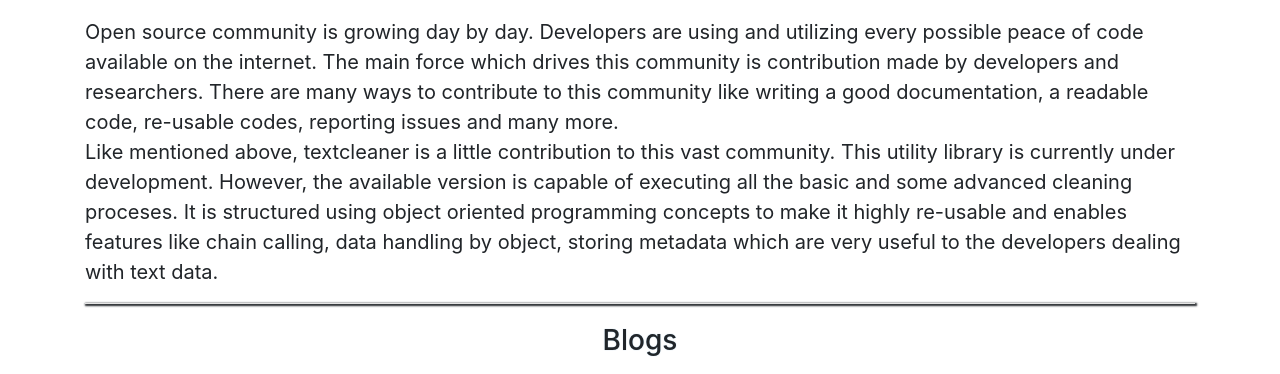
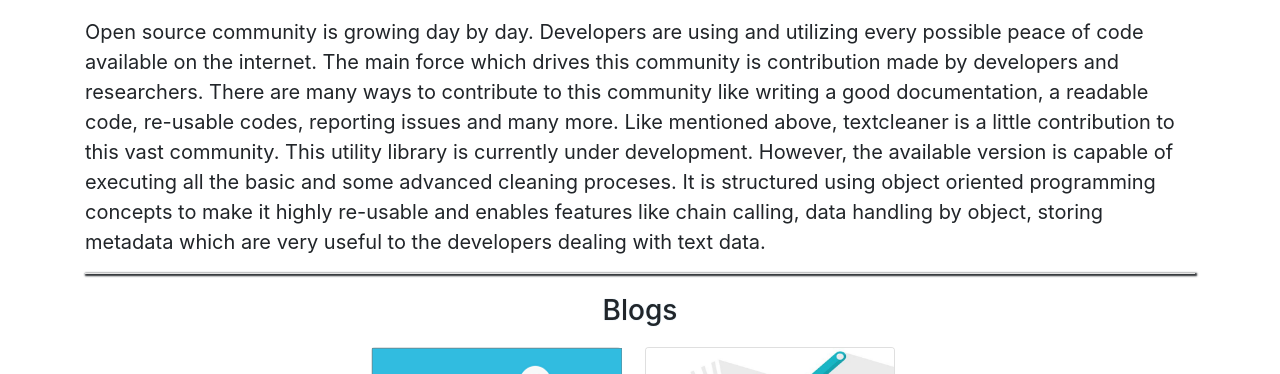
Before and after one commit to YugantM/yugantm.github.io, a plain HTML site: page textcleaner/index.html in a window 1280 px wide. Shown: the part 366-740 px from the top of the page. Drawn offline with nearby package versions, Linux system fonts and the light colour scheme; some packages are replaced by stand-ins of ours; a script that the page names is missing.

Commit message:
Update index.html

```diff
--- a/textcleaner/index.html
+++ b/textcleaner/index.html
@@ -108,7 +108,7 @@ data cleaning guidelines,">
 <p class="motto"> Open source community is growing day by day. Developers are using and utilizing every possible peace of code available on the internet.
   The main force which drives this community is contribution made by developers and researchers.
   There are many ways to contribute to this community like writing a good documentation, a readable code,
-  re-usable codes, reporting issues and many more.<br/>
+  re-usable codes, reporting issues and many more.
   Like mentioned above, textcleaner is a little contribution to this vast community. This utility library is currently under development. However, the available version is capable of
         executing all the basic and some advanced cleaning proceses. It is structured using object oriented programming concepts to make it highly re-usable and enables features like chain calling, data handling by object, storing metadata which are very useful to the developers dealing with text data.</p>
     </center>
```
